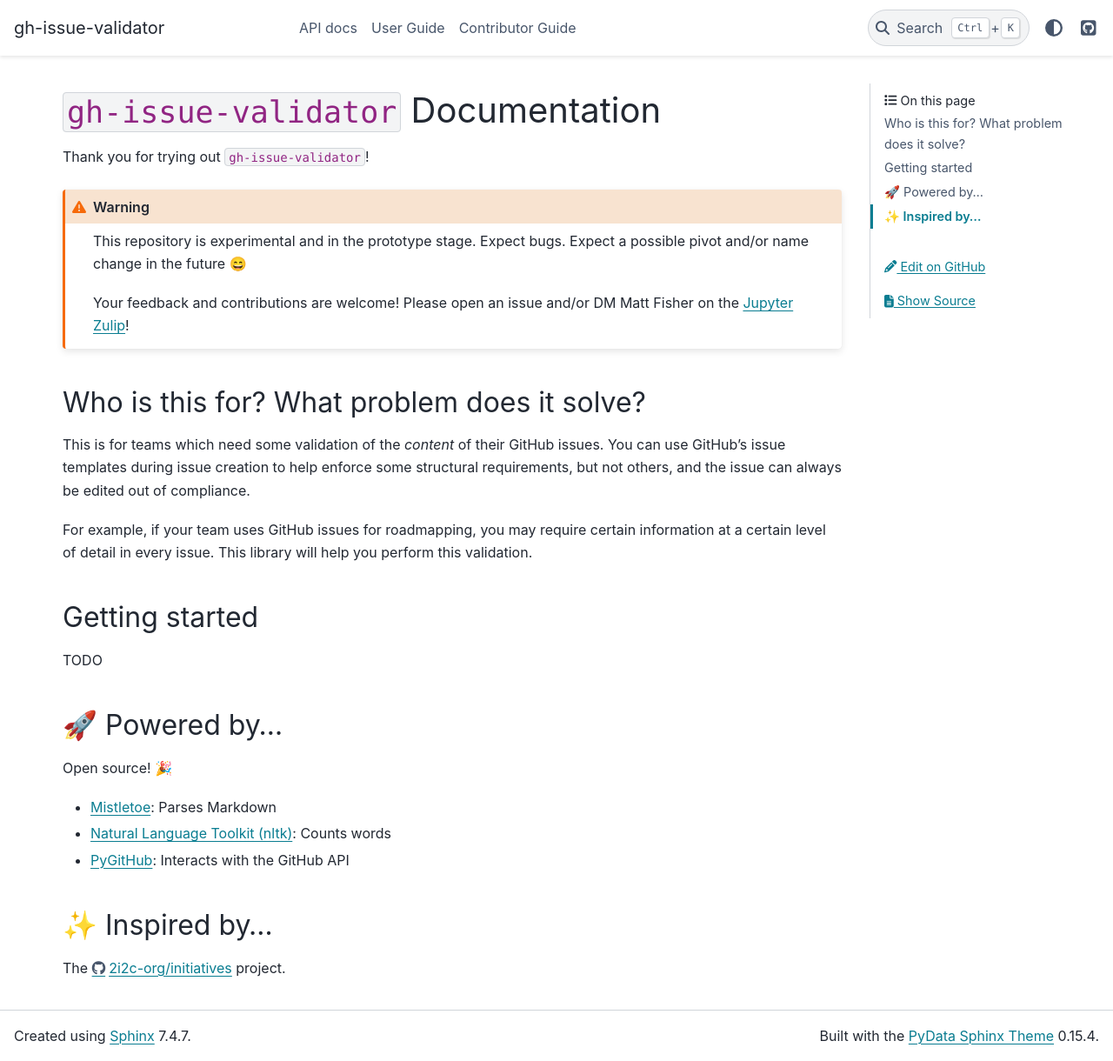
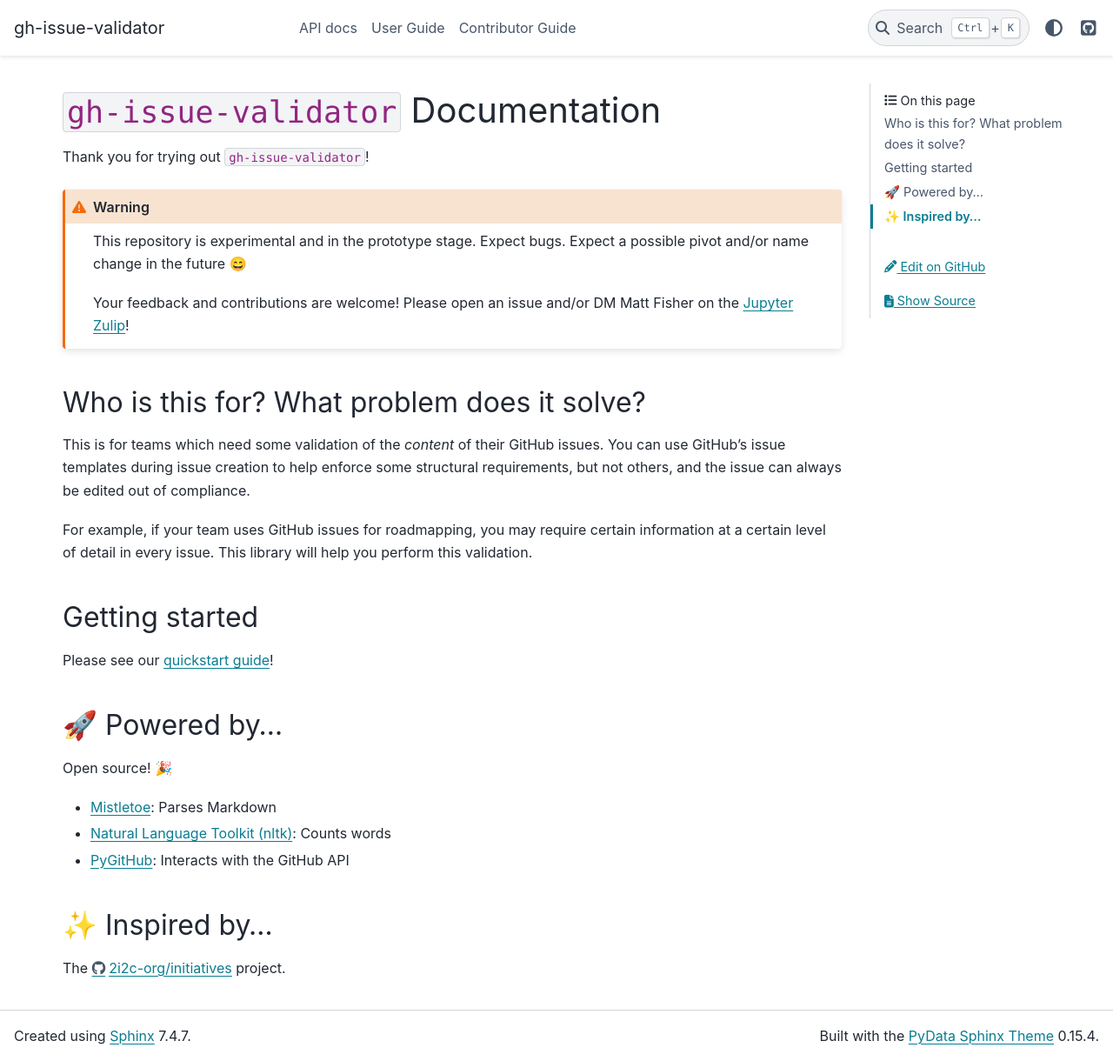
Before and after one commit to mfisher87/gh-issue-validator, a Sphinx documentation site: the page built from docs/index.md, in a window 1280 px wide and 1220 px high. Shown: the whole window at 87% size. Built offline with Sphinx 7.4.7 and the PyData theme 0.15.4, drawn with Linux system fonts in a browser that asks for light colours.

Commit message:
Docs: Add link from index to quickstart (#43)

```diff
--- a/docs/index.md
+++ b/docs/index.md
@@ -35,7 +35,7 @@
 
 ## Getting started
 
-TODO
+Please see our [quickstart guide](/user-guide/quickstart.md)!
 
 
 ## 🚀 Powered by...
```
